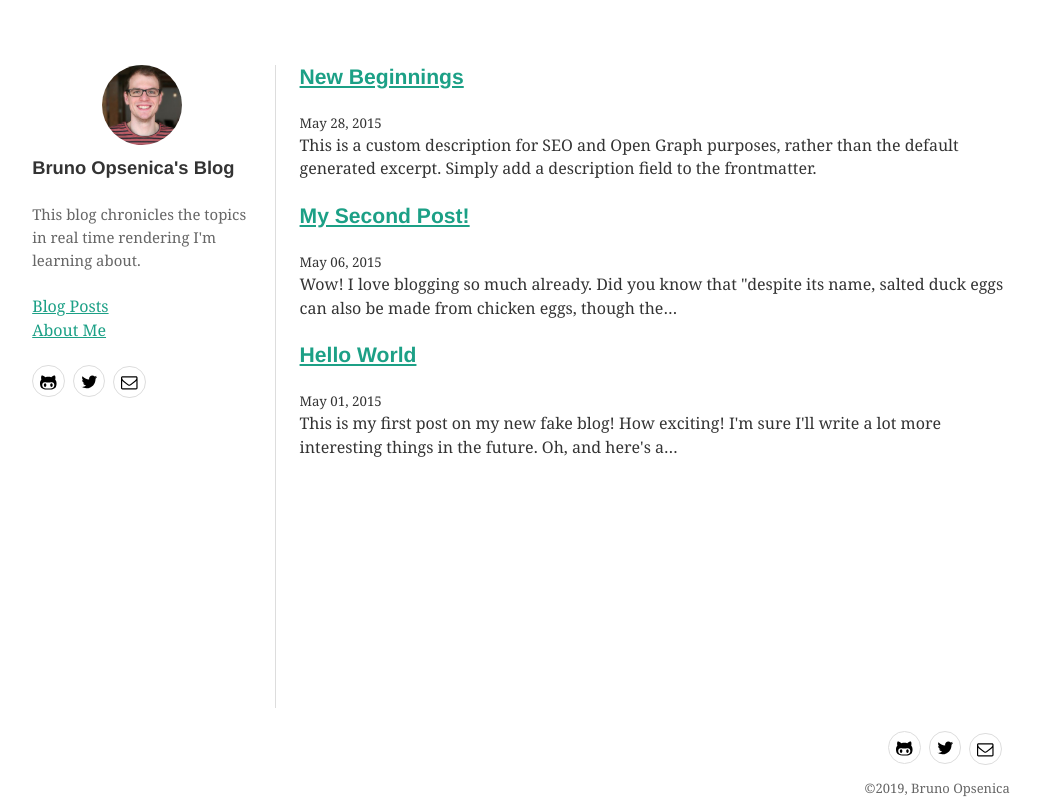
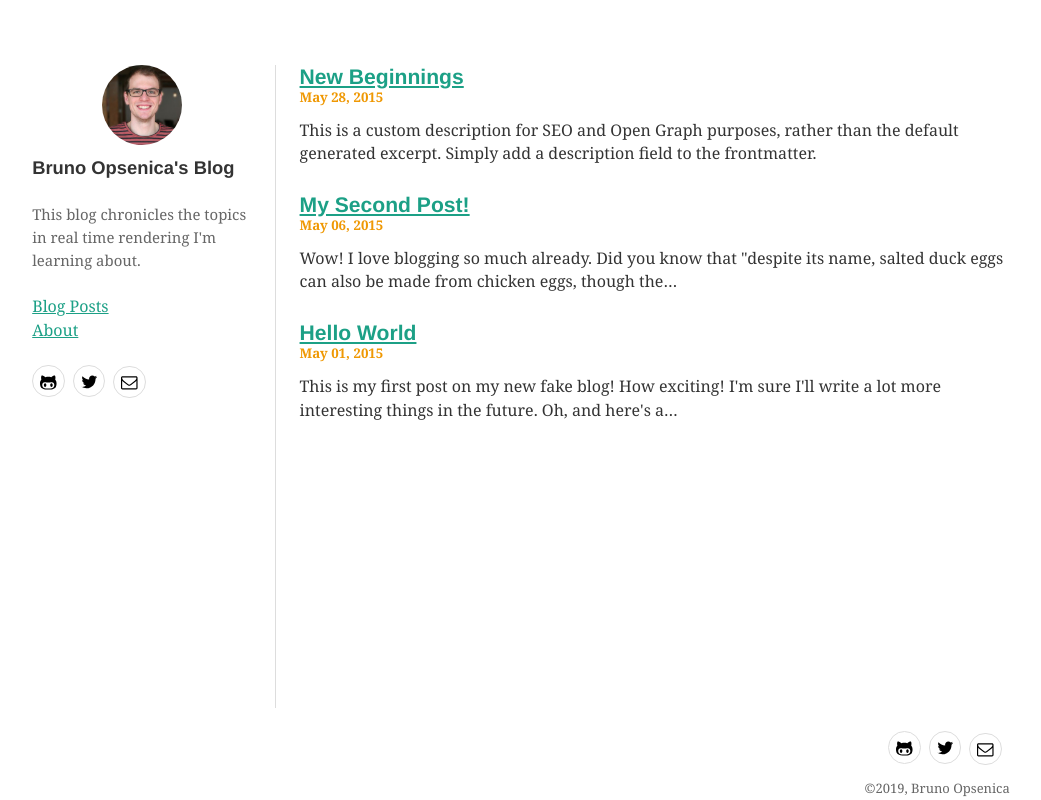
Before and after one commit to BruOp/personal-website, a Gatsby site: page / in a window 1280 px wide. Shown: the whole page, without its empty margins (119-1160 px from the left). Built offline with nearby package versions, Linux system fonts and the light colour scheme; Gatsby itself is replaced by a stand-in of ours; some packages are replaced by stand-ins of ours.

Commit message:
More style changes and fixes

```diff
--- /dev/null
+++ b/src/components/blog_post_list_item.js
@@ -0,0 +1,39 @@
+import React from "react";
+import { Link } from "gatsby";
+import styled from "styled-components";
+import { COLORS } from "../utils/style_helpers";
+import { rhythm } from "../utils/typography";
+
+const PostDate = styled.small`
+  color: ${COLORS.tertiary};
+  font-weight: 700;
+  margin-bottom: ${rhythm(0.5)};
+  display: block;
+`;
+
+const PostTitle = styled.h3`
+  margin-bottom: 0;
+`;
+
+const PostBlurb = styled.p`
+  margin-bottom: ${rhythm(1.2)};
+`;
+
+let BlogPostListItem = ({ post, className }) => {
+  const title = post.frontmatter.title || post.fields.slug;
+  return (
+    <div className={className}>
+      <PostTitle>
+        <Link to={post.fields.slug}>{title}</Link>
+      </PostTitle>
+      <PostDate>{post.frontmatter.date}</PostDate>
+      <PostBlurb
+        dangerouslySetInnerHTML={{
+          __html: post.frontmatter.description || post.excerpt,
+        }}
+      />
+    </div>
+  );
+};
+
+export default BlogPostListItem;
--- a/src/components/nav_list.js
+++ b/src/components/nav_list.js
@@ -10,8 +10,8 @@ const links = [
     text: "Blog Posts",
   },
   {
-    to: "/about_me",
-    text: "About Me",
+    to: "/about",
+    text: "About",
   },
 ];
 
@@ -49,6 +49,10 @@ NavList = styled(NavList)`
       display: block;
       margin: initial;
     `}
+
+    &:last-child {
+      margin: 0;
+    }
   }
 `;
 
--- a/src/components/social.js
+++ b/src/components/social.js
@@ -35,8 +35,8 @@ const SocialLink = styled.li`
   transition: fill 500ms, border 500ms;
 
   &:hover {
-    border: 1px solid ${COLORS.secondary};
-    fill: ${COLORS.secondary};
+    border: 1px solid ${COLORS.tertiary};
+    fill: ${COLORS.tertiary};
   }
 `;
 
--- a/src/pages/index.js
+++ b/src/pages/index.js
@@ -1,8 +1,9 @@
 import React from "react";
-import { Link, graphql } from "gatsby";
+import { graphql } from "gatsby";
 
 import Layout from "../components/layout";
 import SEO from "../components/seo";
+import BlogPostListItem from "../components/blog_post_list_item";
 
 class BlogIndex extends React.Component {
   render() {
@@ -13,22 +14,9 @@ class BlogIndex extends React.Component {
     return (
       <Layout location={this.props.location} title={siteTitle}>
         <SEO title="All posts" keywords={["blog", "computer graphics", "3d programming", "real time rendering"]} />
-        {posts.map(({ node }) => {
-          const title = node.frontmatter.title || node.fields.slug;
-          return (
-            <div key={node.fields.slug}>
-              <h3>
-                <Link to={node.fields.slug}>{title}</Link>
-              </h3>
-              <small>{node.frontmatter.date}</small>
-              <p
-                dangerouslySetInnerHTML={{
-                  __html: node.frontmatter.description || node.excerpt,
-                }}
-              />
-            </div>
-          );
-        })}
+        {posts.map(({ node }) => (
+          <BlogPostListItem key={node.fields.slug} post={node} />
+        ))}
       </Layout>
     );
   }
--- a/src/utils/style_helpers.js
+++ b/src/utils/style_helpers.js
@@ -3,6 +3,7 @@ import { css } from "styled-components";
 export const COLORS = {
   primary: "#444444",
   secondary: "#1ca086",
+  tertiary: "#EF9803",
   lighter: "#666666",
   lightest: "#dddddd",
 };
```
Also changed, not shown: src/pages/about.js (renamed from src/pages/about_me.js).
